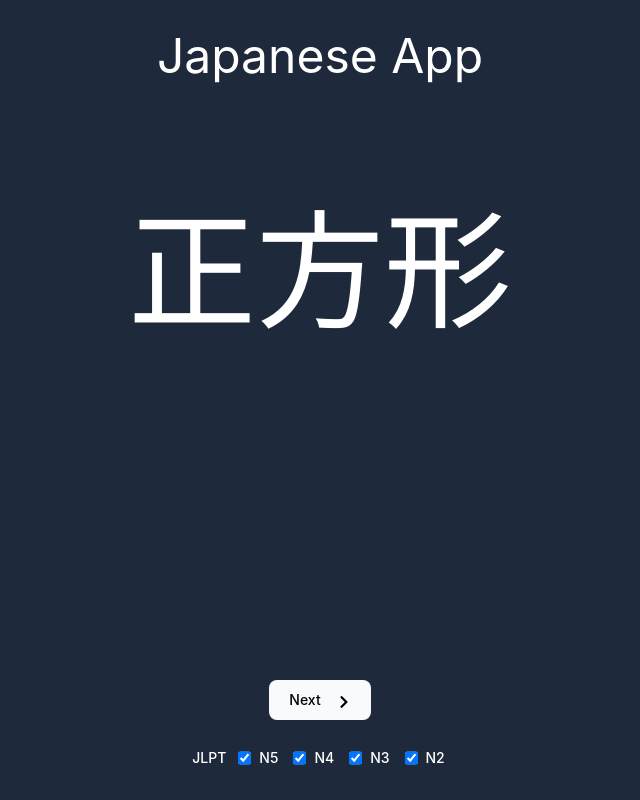
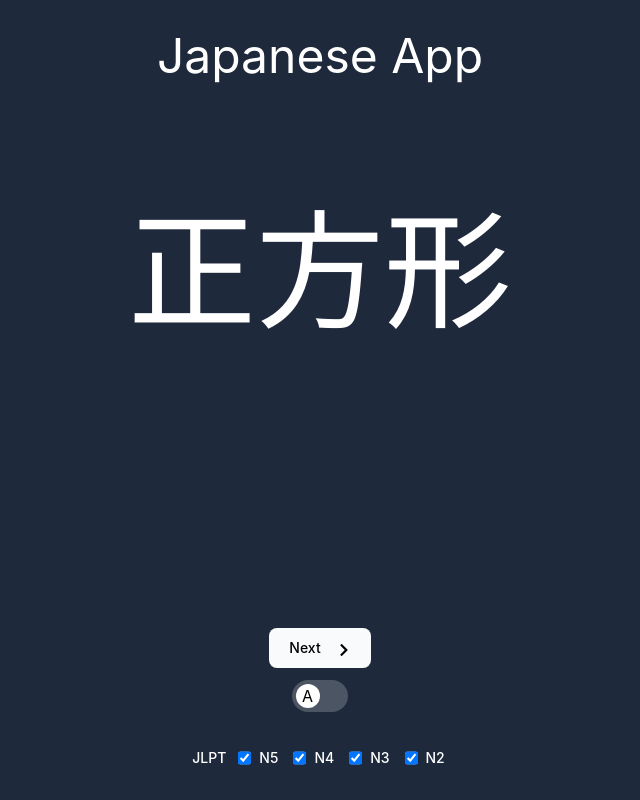
Before and after one commit to antoine311200/antoine311200.github.io, a React (Create React App) app: page /#/secret in a window 1280 px wide. Shown: the whole page, without its empty margins (320-960 px from the left). Built offline with nearby package versions, Linux system fonts and the light colour scheme.

Commit message:
Toggle button between mode jpen or enjp

```diff
--- a/src/pages/secret.js
+++ b/src/pages/secret.js
@@ -1,6 +1,8 @@
 import React, { useState, useEffect, useRef } from "react";
 
 import { FaChevronRight } from "react-icons/fa";
+
+import "../style/secret.css";
 
 // Import jlpt5.json from public/data
 import jlpt5 from "../data/jlpt5.json";
@@ -41,6 +43,11 @@ function JapaneseApp() {
     const [meaning, setMeaning] = useState(vocab.english);
     const [isToggled, setIsToggled] = useState(false);
 
+    const [isJP2EN, setIsJP2EN] = useState(true);
+
+    const toggleMode = () => {
+        setIsJP2EN(!isJP2EN);
+    };
 
     const randomVocab = () => {
         setIsToggled(false);
@@ -54,7 +61,8 @@ function JapaneseApp() {
     };
 
     const handleScreenClick = (e) => {
-        if (!e.target.matches('button') && !e.target.matches('input')) {
+        // Not match button inout or element with class toggle-button nor contains toggle-button
+        if (!e.target.matches('button') && !e.target.matches('input') && !e.target.matches('.toggle-button') && !e.target.closest('.toggle-button')) {
             setIsToggled((prevToggled) => !prevToggled);
         }
     };
@@ -67,20 +75,51 @@ function JapaneseApp() {
         };
     }, []);
 
+    const renderJapanese2English = () => {
+        return (
+            <div className="flex flex-col items-center gap-10">
+                <h1 className="fixed text-6xl lg:text-9xl text-white text-center">{word}</h1>
+                {word != furigana && isToggled && <h1 className="fixed text-3xl text-white text-center top-40">{furigana}</h1>}
+                {isToggled && <h1 className="fixed text-xl lg:text-3xl text-white text-center bottom-1/3 px-8">{meaning.replace(/,/g, ', ')}</h1>}
+            </div >
+        )
+    }
+
+    const renderEnglish2Japanese = () => {
+        return (
+            <div className="flex flex-col items-center gap-10">
+                <h1 className="fixed text-4xl lg:text-7xl text-white text-center">{meaning.replace(/,/g, ', ')}</h1>
+                <div className="fixed bottom-1/3">
+                    {word != furigana && isToggled && <h1 className=" text-xl lg:text-3xl text-white text-center px-8">{furigana}</h1>}
+                    {isToggled && <h1 className=" text-4xl lg:text-7xl text-white text-center">{word}</h1>}
+                </div>
+            </div>
+        )
+    }
+
     return (
         <div className="bg-slate-800 h-screen w-screen">
             <div className="w-full z-10">
                 <h1 className="text-3xl lg:text-5xl p-8 mb-24 text-white text-center">Japanese App</h1>
             </div>
-            <div className="flex flex-col items-center gap-10">
-                <h1 className="fixed text-6xl lg:text-9xl text-white text-center">{word}</h1>
-                {word != furigana && isToggled && <h1 className="fixed text-3xl text-white text-center top-40">{furigana}</h1>}
-                {isToggled && <h1 className="fixed text-xl lg:text-3xl text-white text-center bottom-1/3 px-8">{meaning.replace(/,/g, ', ')}</h1>}
-            </div>
+            {isJP2EN ? renderJapanese2English() : renderEnglish2Japanese()}
             <div className="flex flex-col items-center">
-                <button className="absolute bottom-20 justify-center bg-slate-50 hover:bg-slate-200 focus:ring-2 focus:outline-none focus:ring-slate-100 font-medium rounded-lg text-sm px-5 py-2.5 text-center inline-flex items-center" onClick={randomVocab}>
-                    Next <FaChevronRight className="ml-4 mt-1" />
-                </button>
+                <div className="absolute bottom-10 flex flex-col items-center gap-3">
+                    <button className="justify-center bg-slate-50 hover:bg-slate-200 focus:ring-2 focus:outline-none focus:ring-slate-100 font-medium rounded-lg text-sm px-5 py-2.5 text-center inline-flex items-center" onClick={randomVocab}>
+                        Next <FaChevronRight className="ml-4 mt-1" />
+                    </button>
+
+                    <div class="flex items-center justify-center w-full mb-12 toggle-button">
+                        <label for="toggle-jpen" class="flex items-center cursor-pointer">
+                            <div class="relative">
+                                <input type="checkbox" id="toggle-jpen" class="sr-only" onClick={toggleMode} />
+                                <div class="block bg-gray-600 w-14 h-8 rounded-full"></div>
+                                <div class="dot absolute left-1 top-1 bg-white w-6 h-6 rounded-full transition"><span className={!isJP2EN ? 'ml-1' : 'ml-1.5'}>{!isJP2EN ? 'あ' : 'A'}</span></div>
+                            </div>
+                        </label>
+
+                    </div>
+                </div>
                 <div className="absolute bottom-5">
                     <ul className="flex flex-row items-center w-full text-sm font-medium text-white">
                         <li className="w-full">
--- /dev/null
+++ b/src/style/secret.css
@@ -0,0 +1,4 @@
+input:checked~.dot {
+    transform: translateX(100%);
+    background-color: #d5dcff;
+}
```
